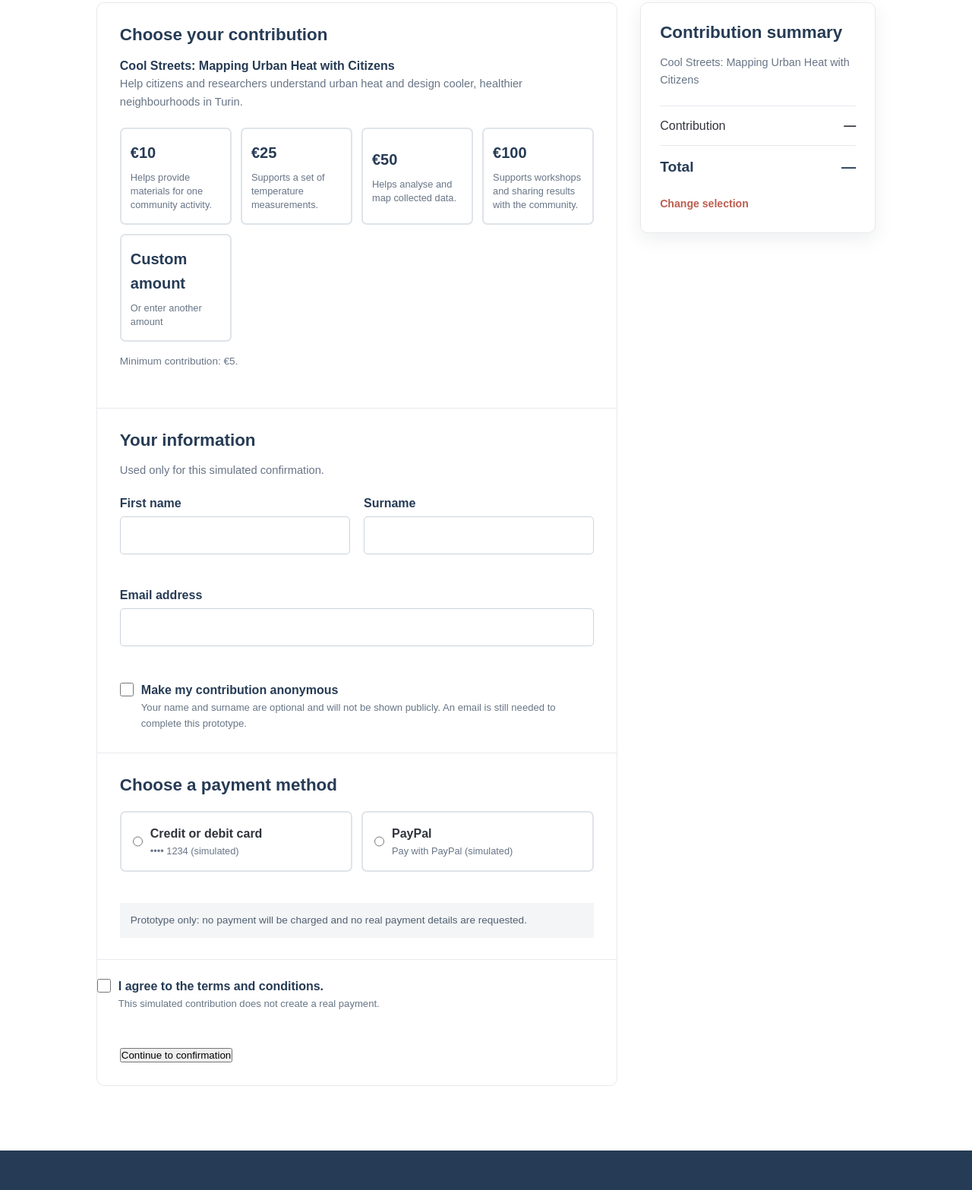
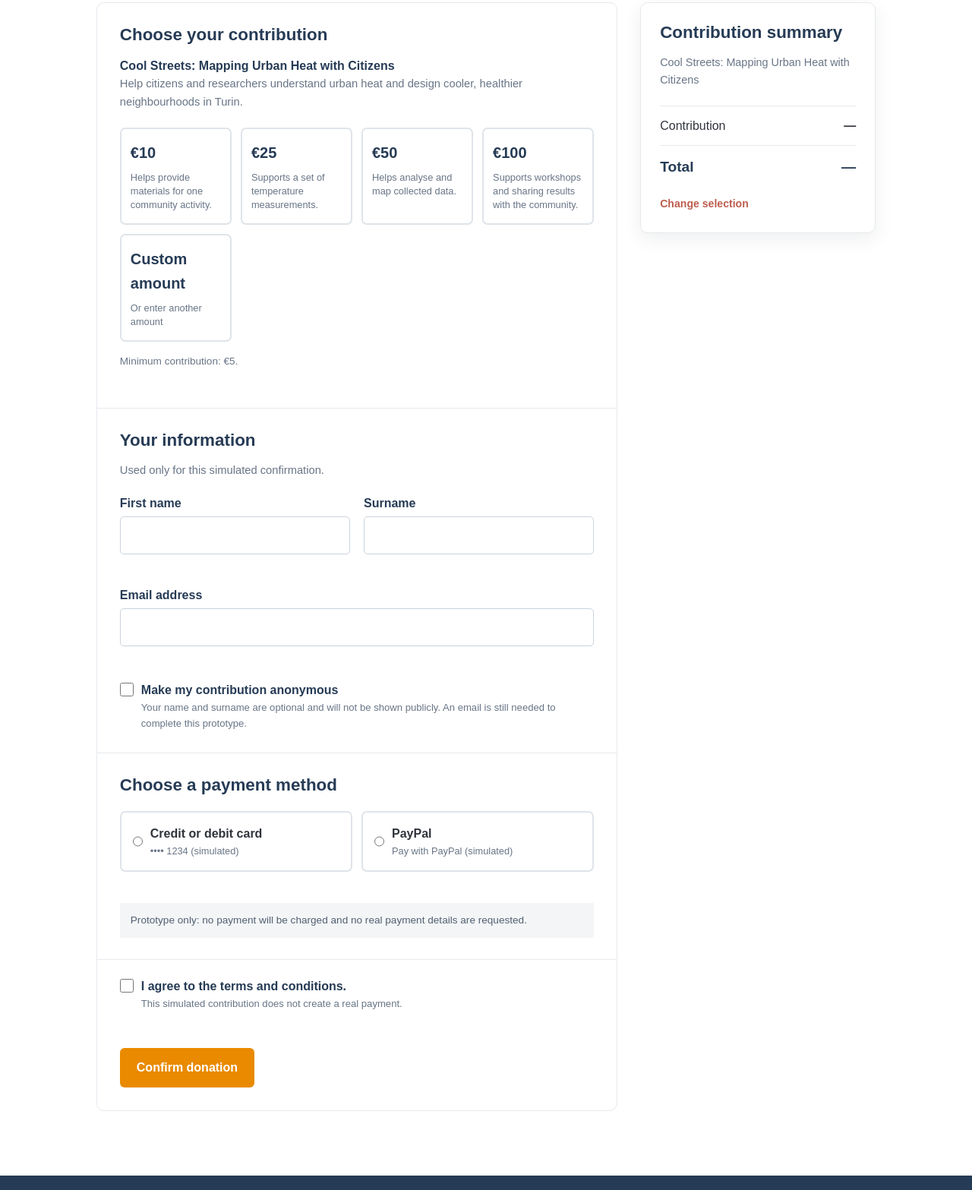
Before and after one commit to AnderFdz1/assignment2_gruppoR, a plain HTML site: page pages/checkout.html in a window 1280 px wide. Shown: the part 396-1963 px from the top of the page at 76% size. Drawn offline with Linux system fonts and the light colour scheme.

Commit message:
fixed buttons layout from checkout

```diff
--- a/css/checkout.css
+++ b/css/checkout.css
@@ -10,7 +10,7 @@
 .project-summary-title { color: #263b55; font-weight: 800; }
 .project-summary-text, .section-help { color: #687586; font-size: .92rem; }
 .amount-options { display: grid; grid-template-columns: repeat(4, 1fr); gap: 12px; margin-top: 22px; }
-.amount-choice { min-height: 120px; padding: 15px 12px; border: 2px solid #dfe4e9; border-radius: 7px; background: #fff; color: #263b55; cursor: pointer; font: inherit; text-align: left; }
+.amount-choice { display: flex; flex-direction: column; align-items: flex-start; justify-content: flex-start; min-height: 120px; padding: 15px 12px; border: 2px solid #dfe4e9; border-radius: 7px; background: #fff; color: #263b55; cursor: pointer; font: inherit; text-align: left; }
 .amount-choice:hover, .amount-choice.selected { border-color: #e87567; background: #fff8f5; }
 .amount-choice.selected { box-shadow: 0 0 0 2px rgba(232,117,103,.18); }
 .amount-choice strong, .amount-choice small { display: block; }
@@ -28,6 +28,7 @@
 .form-field input:focus, .currency-input:focus-within { border-color: #e87567; outline: 2px solid rgba(232,117,103,.2); }
 .form-field input:disabled { background: #f3f5f7; color: #8793a1; }
 .checkbox-row { display: flex; gap: 10px; margin-top: 22px; color: #263b55; cursor: pointer; }
+.terms-row { margin-top: 0; padding: 22px 30px 0; }
 .checkbox-row input { flex: 0 0 auto; width: 18px; height: 18px; margin-top: 3px; accent-color: #e87567; }
 .checkbox-row strong, .checkbox-row small { display: block; }
 .checkbox-row small { color: #687586; font-size: .82rem; font-weight: 400; }
@@ -39,7 +40,9 @@
 .payment-choice small { color: #687586; font-size: .8rem; }
 .prototype-notice { margin-top: 18px; padding: 12px 14px; background: #f3f5f7; color: #526071; font-size: .85rem; }
 .field-error { min-height: 1.35em; margin-top: 5px; color: #b33d36; font-size: .82rem; }
-.submit-button { margin: 25px 30px 30px; cursor: pointer; }
+.submit-button { display: inline-block; margin: 25px 30px 30px; padding: 13px 22px; border: 0; border-radius: 6px; background: #e98a00; color: #fff; cursor: pointer; font: inherit; font-weight: 800; text-align: center; transition: background-color 0.2s ease, transform 0.2s ease; }
+.submit-button:hover { background: #cf7600; transform: translateY(-1px); }
+.submit-button:focus-visible { outline: 3px solid rgba(233,138,0,.35); outline-offset: 2px; }
 .contribution-summary { position: sticky; top: 150px; padding: 25px; box-shadow: 0 8px 25px rgba(35,50,70,.08); }
 .summary-project { margin-bottom: 22px; color: #687586; font-size: .9rem; }
 .summary-row, .summary-total { display: flex; justify-content: space-between; gap: 15px; padding: 13px 0; border-top: 1px solid #e6e9ed; }
@@ -47,4 +50,4 @@
 .summary-change { display: inline-block; margin-top: 8px; color: #bd5e4f; font-size: .88rem; font-weight: 700; }
 .is-hidden { display: none; }
 @media (max-width: 900px) { .support-layout { grid-template-columns: 1fr; } .contribution-summary { position: static; grid-row: 1; } }
-@media (max-width: 650px) { .amount-options, .payment-options, .form-grid { grid-template-columns: 1fr 1fr; } .custom-choice { grid-column: 1 / -1; } .checkout-section { padding: 24px 20px; } .submit-button { margin-left: 20px; margin-right: 20px; } }
+@media (max-width: 650px) { .amount-options, .payment-options, .form-grid { grid-template-columns: 1fr 1fr; } .custom-choice { grid-column: 1 / -1; } .checkout-section { padding: 24px 20px; } .terms-row { padding-left: 20px; padding-right: 20px; } .submit-button { margin-left: 20px; margin-right: 20px; } }
--- a/css/style.css
+++ b/css/style.css
@@ -914,7 +914,8 @@ h3 {
 .confirmation-card > p:not(.eyebrow):not(.lead) { margin-top: 18px; color: #687586; }
 .confirmation-amount { color: #263b55 !important; font-size: 1.2rem; font-weight: 800; }
 .confirmation-actions { display: flex; justify-content: center; flex-wrap: wrap; gap: 12px; margin-top: 30px; }
-.secondary-button { padding: 13px 22px; border: 1px solid #cbd3dc; border-radius: 6px; color: #263b55; font-weight: 800; }
+.confirmation-actions a { display: inline-block; min-width: 190px; padding: 13px 22px; border: 1px solid #e87567; border-radius: 6px; background: #e87567; color: #fff; font-weight: 800; text-align: center; text-decoration: none; transition: background-color 0.2s ease, transform 0.2s ease; }
+.confirmation-actions a:hover { border-color: #cf6256; background: #cf6256; color: #fff; transform: translateY(-1px); }
 
 @media (max-width: 700px) {
     .confirmation-card { padding: 35px 22px; }
--- a/js/language.js
+++ b/js/language.js
@@ -291,7 +291,7 @@ const translations = {
         "support.change": "Change selection",
         "support.terms": "I agree to the terms and conditions.",
         "support.termsHelp": "This simulated contribution does not create a real payment.",
-        "support.continue": "Continue to confirmation",
+        "support.continue": "Confirm donation",
         "support.back": "Back to project",
         "support.errorAmount": "Choose a contribution of at least €5.",
         "support.errorCustom": "Enter an amount of at least €5, using numbers only.",
@@ -607,7 +607,7 @@ const translations = {
         "support.total": "Totale",
         "support.change": "Modifica selezione",
         "support.termsHelp": "Questo contributo simulato non crea un pagamento reale.",
-        "support.continue": "Continua alla conferma",
+        "support.continue": "Conferma la donazione",
         "support.errorAmount": "Scegli un contributo di almeno 5 €.",
         "support.errorCustom": "Inserisci un importo di almeno 5 €, usando solo numeri.",
         "support.errorFirstName": "Inserisci il nome oppure seleziona la donazione anonima.",
--- a/pages/checkout.html
+++ b/pages/checkout.html
@@ -98,7 +98,7 @@
 
                 <label class="checkbox-row terms-row"><input id="terms" type="checkbox"><span><strong data-i18n="support.terms">I agree to the terms and conditions.</strong><small data-i18n="support.termsHelp">This simulated contribution does not create a real payment.</small></span></label>
                 <p class="field-error" id="termsError" role="alert"></p>
-                <button class="primary-button submit-button" type="submit" data-i18n="support.continue">Continue to confirmation</button>
+                <button class="primary-button submit-button" type="submit" data-i18n="support.continue">Confirm donation</button>
             </form>
 
             <aside class="contribution-summary" aria-labelledby="summary-heading">
```
